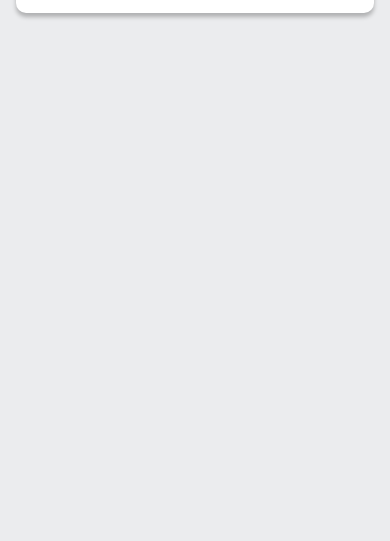
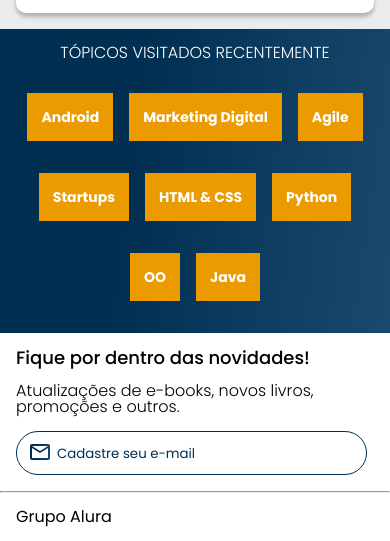
Before and after one commit to Danilopedrosa/Curso-Alura, a plain HTML site: page index.html in a window 390 px wide. Shown: the part 1478-2019 px from the top of the page. Before the commit the page ends 1507 px from the top, so only its background shows below. Drawn offline with nearby package versions, Linux system fonts and the light colour scheme.

Commit message:
feito a parte mobile

```diff
--- a/index.html
+++ b/index.html
@@ -140,9 +140,47 @@
     </section>
 
     <section class="topicos">
-        <h2 class="topicos__titulo"></h2>
+        <h2 class="topicos__titulo">TÓPICOS VISITADOS RECENTEMENTE</h2>
+        <ul class="topicos__lista">
+            <li class="topicos__item">
+                <a href="#" class="topicos__link">Android</a>
+            </li>
+            <li class="topicos__item">
+                <a href="#" class="topicos__link">Marketing Digital</a>
+            </li>
+            <li class="topicos__item">
+                <a href="#" class="topicos__link">Agile</a>
+            </li>
+            <li class="topicos__item">
+                <a href="#" class="topicos__link">Startups</a>
+            </li>
+            <li class="topicos__item">
+                <a href="#" class="topicos__link">HTML & CSS</a>
+            </li>
+            <li class="topicos__item">
+                <a href="#" class="topicos__link">Python</a>
+            </li>
+            <li class="topicos__item">
+                <a href="#" class="topicos__link">OO</a>
+            </li>
+            <li class="topicos__item">
+                <a href="#" class="topicos__link">Java</a>
+            </li>
+        </ul>
 
     </section>
+    <section class="contato">
+        <h2 class="contato__titulo">Fique por dentro das novidades!</h2>
+        <p class="contato__texto">Atualizações de e-books, novos livros, promoções e outros.</p>
+        <input type="email" placeholder="Cadastre seu e-mail" class="contato__email">
+    </section>
+    <hr/>
+
+    <footer class="rodape">
+        <h2 class="rodape__titulo">Grupo Alura</h2>
+
+    </footer>
+
     <script src="https://cdn.jsdelivr.net/npm/swiper@10/swiper-bundle.min.js"></script>
     <script>
       const swiper = new Swiper('.swiper', {
--- a/styles.css
+++ b/styles.css
@@ -2,6 +2,9 @@
 @import url("styles/banner.css");
 @import url("styles/carrossel.css");
 @import url("styles/carrossel-2.css");
+@import url("styles/topicos.css");
+@import url("styles/contato.css");
+@import url("styles/rodape.css");
 
 :root{
     --cor-de-fundo:#EBECEE;
--- /dev/null
+++ b/styles/contato.css
@@ -0,0 +1,34 @@
+.contato{
+    background-color: var(--branco);
+    padding: 1em;
+}
+.contato__titulo .contato__texto{
+    background: var(--azul-degrade);
+    -webkit-background-clip: text;
+    -webkit-text-fill-color: transparent;
+    background-clip: text;
+}
+
+.contato__titulo{
+    font-size: 18px;
+    font-weight: 500;
+}
+.contato__texto{
+    font-weight: 300;
+    margin: 1em 0;
+}
+
+.contato__email{
+    padding: 1em;
+    border: 1px solid var(--azul);
+    border-radius: 24px;
+    width: 90%;
+    color: var(--azul);
+}
+
+.contato__email::placeholder{
+    font-family: var(--fonte-principal);
+    color: var(--azul);
+    background: url("../img/email.svg") no-repeat;
+    padding-left: 2em;
+}
--- a/styles/header.css
+++ b/styles/header.css
@@ -56,3 +56,5 @@
 .container__botao{
     display: none;
 }
+
+@media screen and (min-width: 1024px){}
--- /dev/null
+++ b/styles/rodape.css
@@ -0,0 +1,8 @@
+hr{
+    margin: 0;
+}
+
+.rodape{
+    background-color: var(--branco);
+    padding: 1em;
+}
--- /dev/null
+++ b/styles/topicos.css
@@ -0,0 +1,30 @@
+.topicos{
+    background: var(--azul-degrade);
+    text-align: center;
+    padding: 1em 0;
+}
+
+.topicos__titulo{
+    color: var(--branco);
+    font-weight: 300;
+    margin-bottom: 1em;
+}
+
+.topicos__lista{
+    display: flex;
+    flex-wrap: wrap;
+    justify-content: center;
+}
+
+.topicos__item{
+    margin: 2em 0.5em;
+}
+
+.topicos__link{
+  color: var(--branco);
+  padding: 1em;
+  background-color: var(--laranja);
+  text-decoration: none;
+  font-size: 14px;
+  font-weight: 700;
+}
```
Also changed, not shown: img/email.svg (added).
